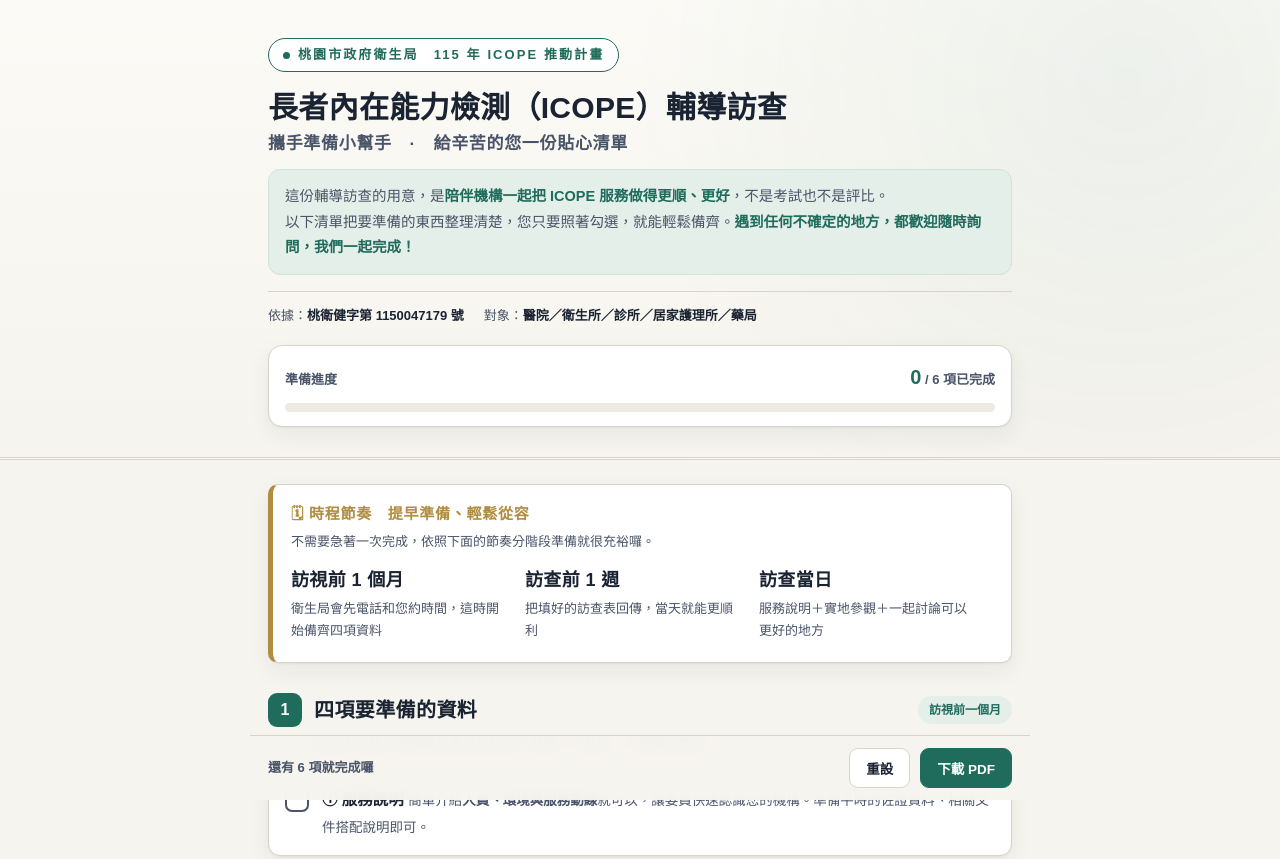
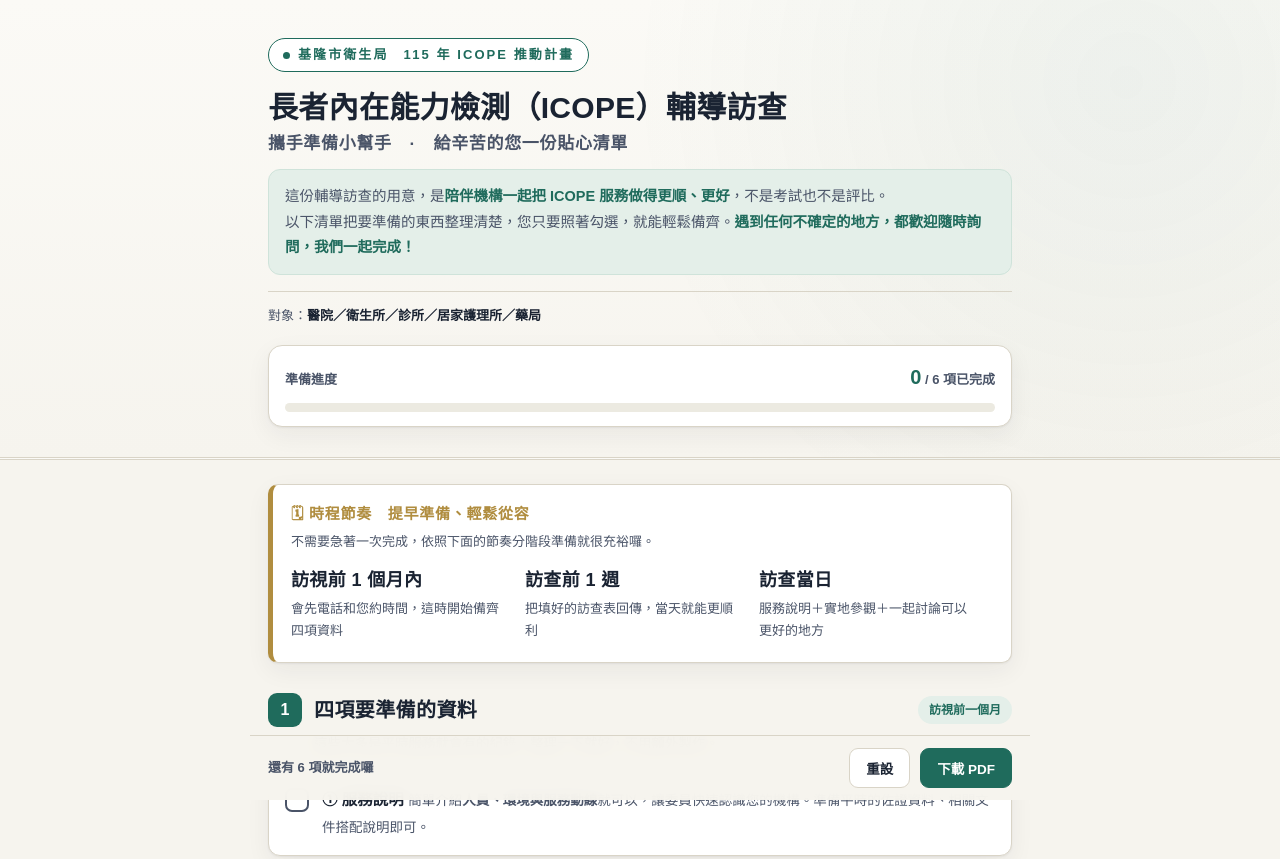
Before and after one commit to mattsue1003/keelungicopelocation, a plain HTML site: page index.html in a window 1280 px wide. Shown: the top 859 px of the page. Drawn offline with Linux system fonts and the light colour scheme.

Commit message:
基隆市衛生局版本：ICOPE 輔導訪查準備懶人包
Co-Authored-By: Claude Opus 5.5 <noreply@anthropic.com>

```diff
--- a/index.html
+++ b/index.html
@@ -214,7 +214,7 @@
 
 <header>
   <div class="wrap">
-    <span class="eyebrow"><span class="dot"></span>桃園市政府衛生局　115 年 ICOPE 推動計畫</span>
+    <span class="eyebrow"><span class="dot"></span>基隆市衛生局　115 年 ICOPE 推動計畫</span>
     <h1>長者內在能力檢測（ICOPE）輔導訪查
       <span class="sub">攜手準備小幫手　·　給辛苦的您一份貼心清單</span>
     </h1>
@@ -223,7 +223,6 @@
       以下清單把要準備的東西整理清楚，您只要照著勾選，就能輕鬆備齊。<b>遇到任何不確定的地方，都歡迎隨時詢問，我們一起完成！</b>
     </div>
     <div class="doc-meta">
-      <span>依據：<b>桃衛健字第 1150047179 號</b></span>
       <span>對象：<b>醫院／衛生所／診所／居家護理所／藥局</b></span>
     </div>
 
@@ -244,8 +243,8 @@
     <div class="lead">不需要急著一次完成，依照下面的節奏分階段準備就很充裕囉。</div>
     <div class="timeline">
       <div class="tl-step">
-        <div class="tl-when">訪視前 1 個月</div>
-        <div class="tl-what">衛生局會先電話和您約時間，這時開始備齊四項資料</div>
+        <div class="tl-when">訪視前 1 個月內</div>
+        <div class="tl-what">會先電話和您約時間，這時開始備齊四項資料</div>
       </div>
       <div class="tl-step">
         <div class="tl-when">訪查前 1 週</div>
@@ -279,7 +278,7 @@
       <span class="item-body">
         <span class="t">② 機構基本資料</span>
         <span class="d">填寫訪查表中的「機構基本資料」欄位，訪查表電子檔可從雲端下載：
-          <a class="linkbtn" href="https://reurl.cc/0mR7W9" target="_blank" rel="noopener">📥 點我下載訪查表</a>
+          <a class="linkbtn" href="https://drive.google.com/drive/folders/1zmBQZAdIx6DaN13fgLkidhpcrWMqYBzz?usp=sharing" target="_blank" rel="noopener">📥 點我下載訪查表</a>
         </span>
       </span>
     </label>
@@ -414,7 +413,7 @@
   </div>
 
   <p class="end-note">
-    本清單依桃園市政府衛生局 115 年 ICOPE 醫事機構輔導訪查須知整理，供受訪機構自我準備使用。
+    本清單依基隆市衛生局 115 年 ICOPE 醫事機構輔導訪查須知整理，供受訪機構自我準備使用。
   </p>
 </div>
 
```
